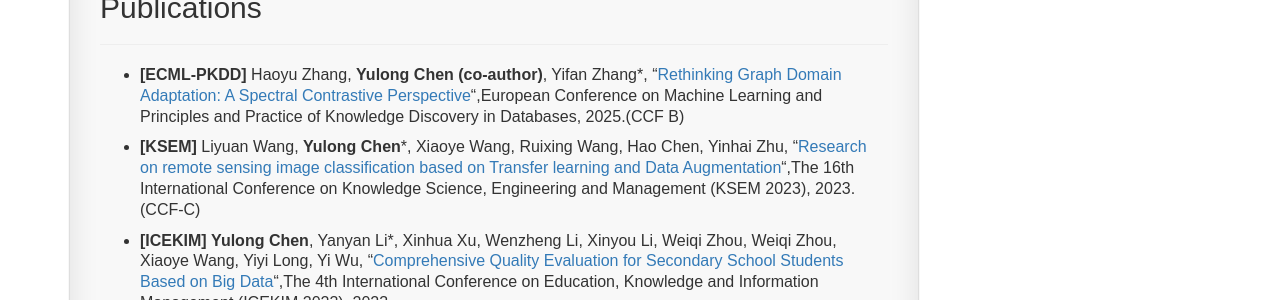
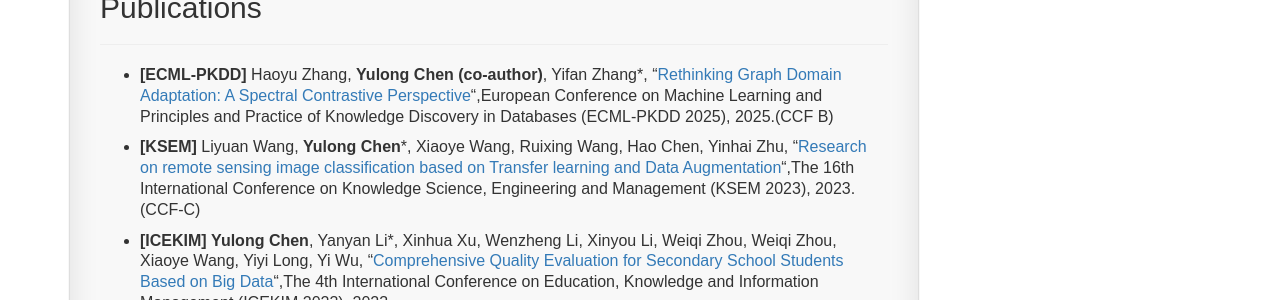
Before and after one commit to yulongC/yulongC.github.io, a Jekyll site: the page built from pages/1_homepage.md, in a window 1280 px wide. Shown: the part 908-1208 px from the top of the page. Built offline with Jekyll 4.4.1, drawn with Linux system fonts in a browser that asks for light colours; comment, search, counter and statistics services are not loaded.

Commit message:
Update 1_homepage.md

```diff
--- a/pages/1_homepage.md
+++ b/pages/1_homepage.md
@@ -35,7 +35,7 @@
 ## Publications
 
 ---
-* **[ECML-PKDD]** Haoyu Zhang, **Yulong Chen (co-author)**, Yifan Zhang*, "[Rethinking Graph Domain Adaptation: A Spectral Contrastive Perspective]()",European Conference on Machine Learning and Principles and Practice of Knowledge Discovery in Databases, 2025.(CCF B)
+* **[ECML-PKDD]** Haoyu Zhang, **Yulong Chen (co-author)**, Yifan Zhang*, "[Rethinking Graph Domain Adaptation: A Spectral Contrastive Perspective]()",European Conference on Machine Learning and Principles and Practice of Knowledge Discovery in Databases (ECML-PKDD 2025), 2025.(CCF B)
 
 * **[KSEM]** Liyuan Wang, **Yulong Chen***, Xiaoye Wang, Ruixing Wang, Hao Chen, Yinhai Zhu, "[Research on remote sensing image classification based on Transfer learning and Data Augmentation](https://www.ksem2023.conferences.academy/)",The 16th International Conference on Knowledge Science, Engineering and Management (KSEM 2023), 2023.(CCF-C)
 
```
